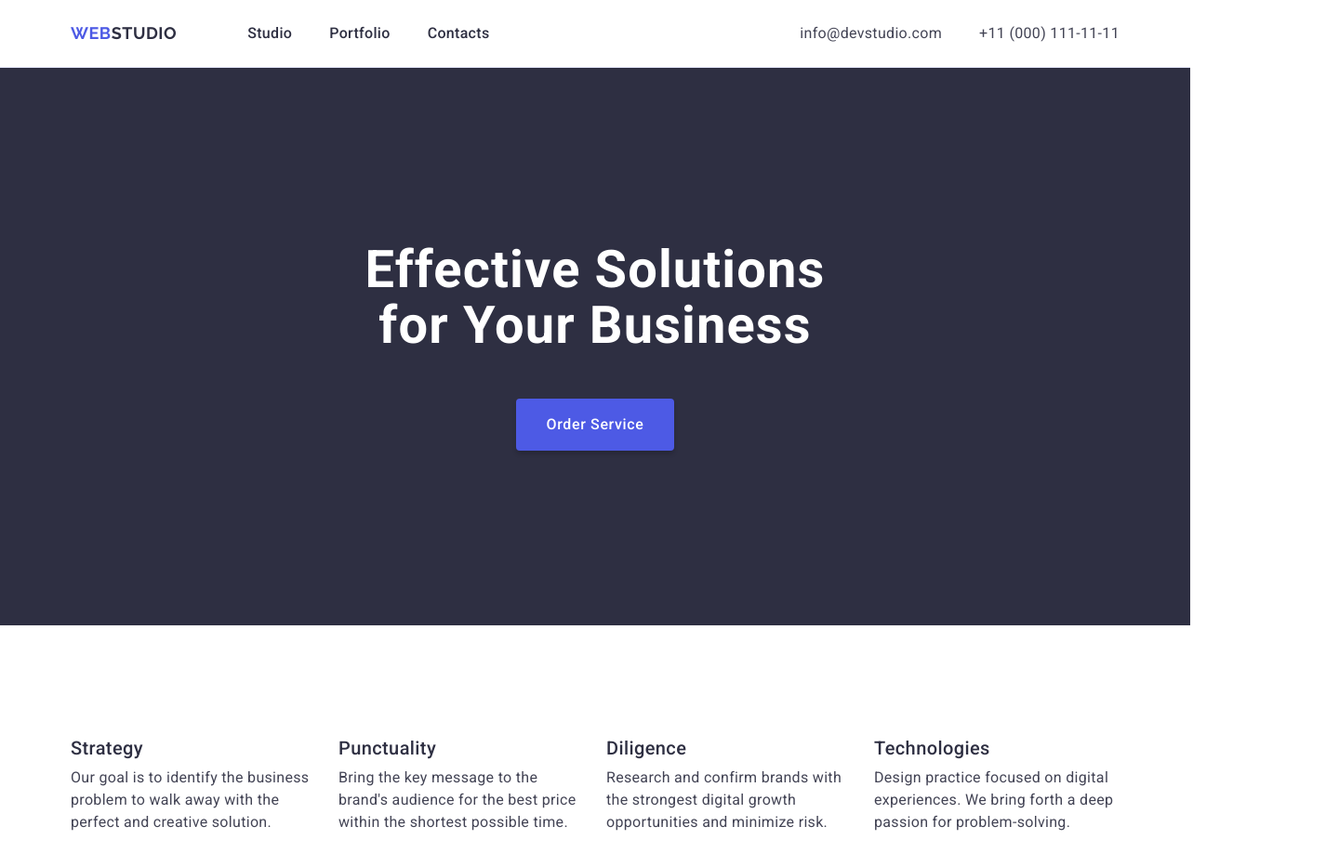
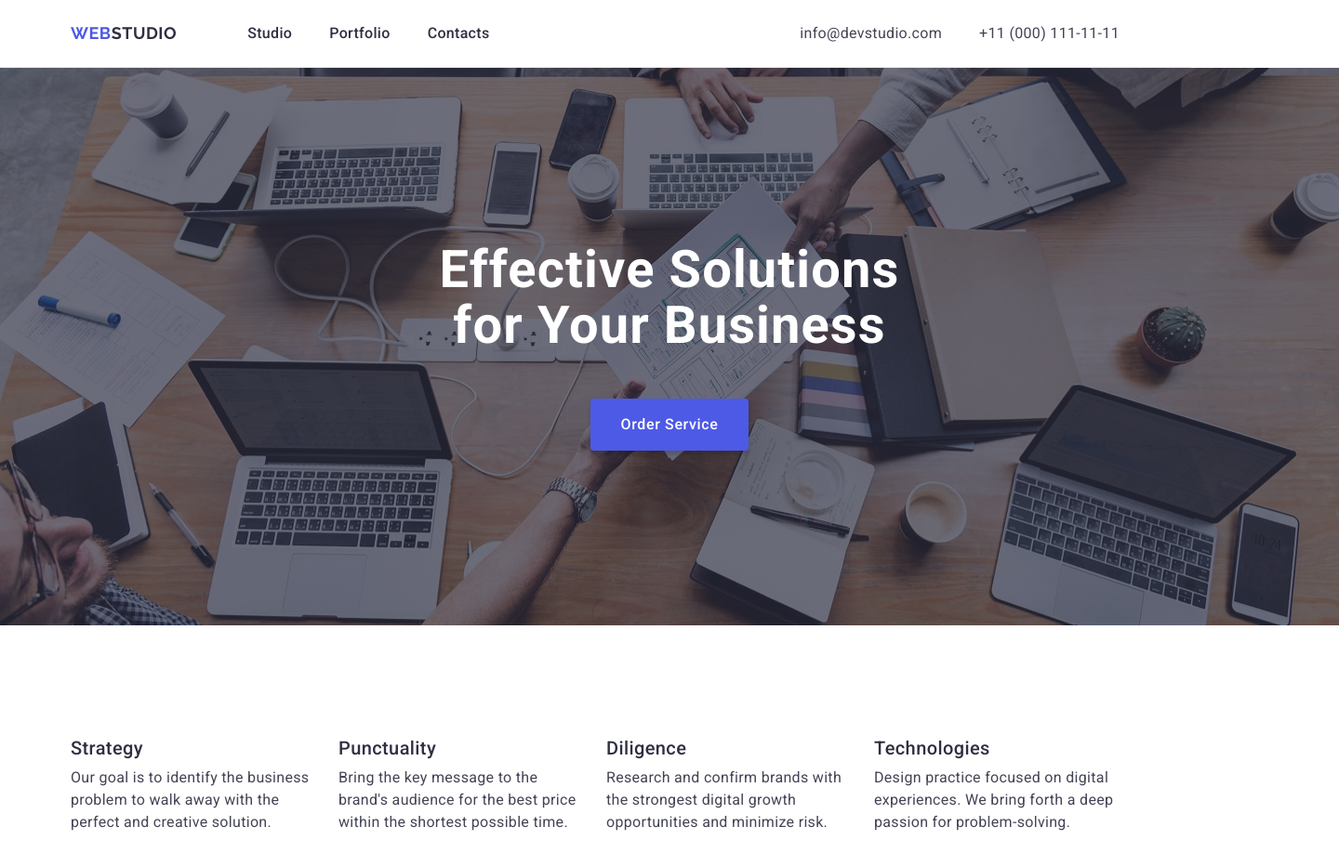
Before and after one commit to ClutchPowers15/goit-markup-hw-04, a plain HTML site: page index.html in a window 1280 px wide. Shown: the top 932 px of the page at 93% size, 1440 px wide, since content can reach past the window. Drawn offline with nearby package versions, Linux system fonts and the light colour scheme.

Commit message:
upd
wfwe

```diff
--- a/css/style.css
+++ b/css/style.css
@@ -45,7 +45,7 @@ border-bottom: 1px solid #e7e9fc;
   display: flex;
   align-items: center;
 }
-    .header-nav a  {
+.header-nav a {
   display: inline-block;
   padding-top: 24px;
   padding-bottom: 24px;
@@ -97,8 +97,16 @@ nav span {
 }
 .hero {
   background: #2e2f42;
+  background-image: linear-gradient(
+      rgba(46, 47, 66, 0.7),
+      rgba(46, 47, 66, 0.7)
+    ),
+    url(../images/hero-bg.jpg);
   padding-top: 188px;
   padding-bottom: 188px;
+  width: 1440px;
+margin-left: auto;
+margin-right: auto;
 }
 .hero-title {
   font-size: 56px;
@@ -149,7 +157,7 @@ background: #4d5ae5;
   white-space: nowrap;
   clip-path: inset(100%);
   clip: rect(0 0 0 0);
-  overflow: hidden
+  overflow: hidden;
 }
 .work-list {
   display: flex;
@@ -191,7 +199,8 @@ width: calc((100% - 72px) / 4);
   margin-bottom: 72px;
 }
 .team-item {
-  box-shadow: 0 2px 1px 0 rgba(46, 47, 66, 0.08), 0 1px 1px 0 rgba(46, 47, 66, 0.16), 0 1px 6px 0 rgba(46, 47, 66, 0.08);
+  box-shadow: 0 2px 1px 0 rgba(46, 47, 66, 0.08),
+    0 1px 1px 0 rgba(46, 47, 66, 0.16), 0 1px 6px 0 rgba(46, 47, 66, 0.08);
   background: #fff;
   border-radius: 0 0 4px 4px;
   width: calc((100% - 72px) / 4);
@@ -243,7 +252,7 @@ padding: 32px 0;
 }
 .portfolio-item {
   background: #fff;
-  width: calc((100% - 48px) / 3 );
+  width: calc((100% - 48px) / 3);
 }
 .portfolio-item-title {
   font-weight: 500;
@@ -286,7 +295,6 @@ padding: 32px 16px;
   color: #f4f4fd;
 }
 .footer-text {
-
   font-size: 16px;
   line-height: 1.5;
   letter-spacing: 0.02em;
```
Also changed, not shown: images/hero-bg.jpg (added). Lines whose indentation alone changed are shown as unchanged.
